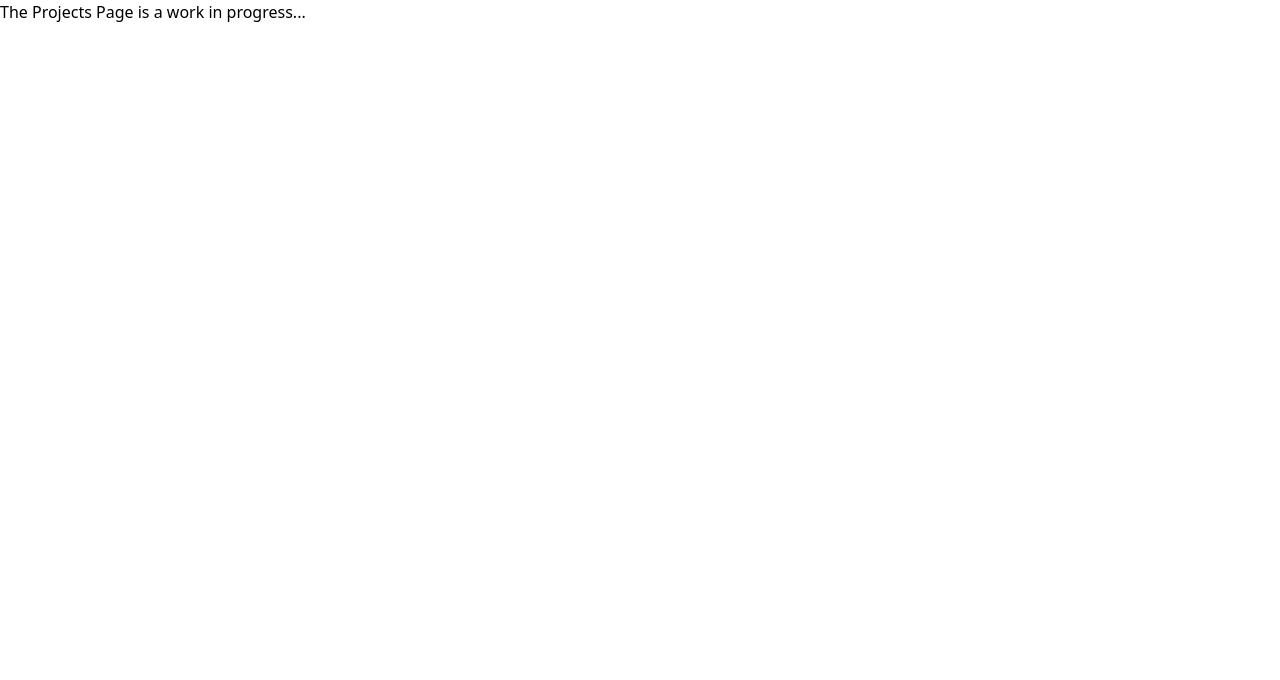
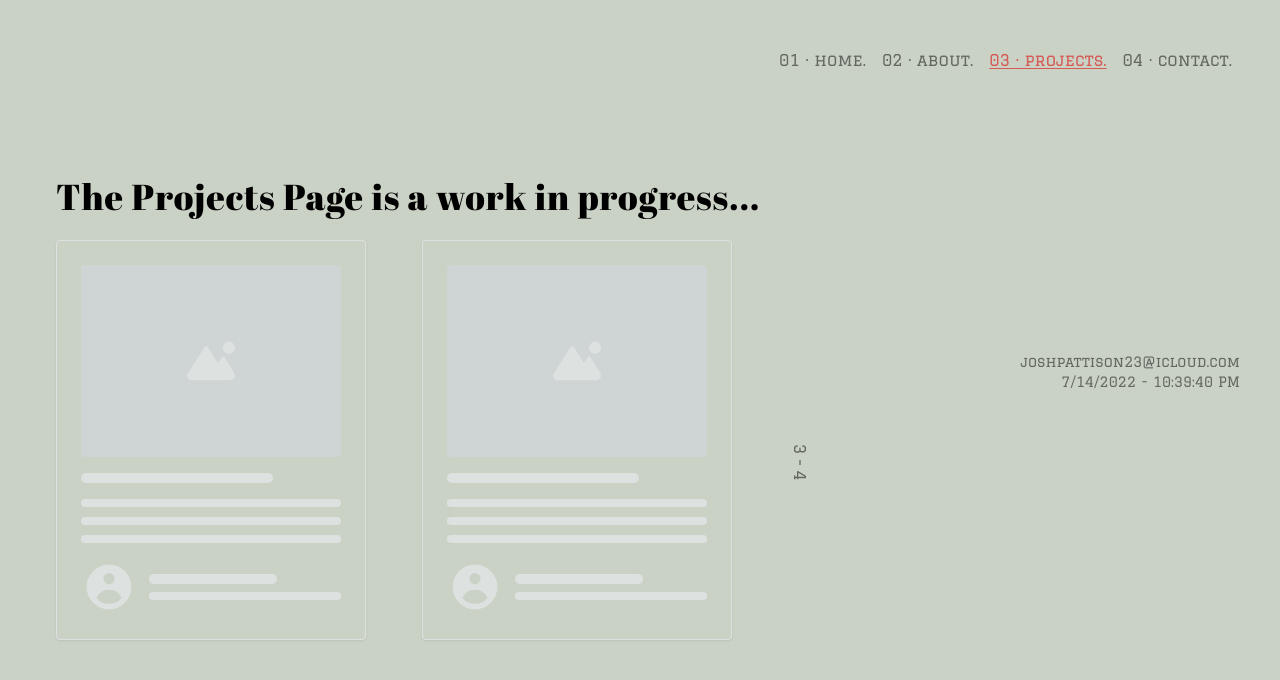
Before and after one commit to pattisoj/portfolio, a Next.js app: page /projects in a window 1280 px wide. Shown: the top 680 px of the page. Built offline with nearby package versions, Linux system fonts and the light colour scheme.

Commit message:
Added work in progress screens

```diff
--- a/pages/about.js
+++ b/pages/about.js
@@ -1,3 +1,51 @@
+import Head from "next/head";
+import CursorTracker from "../components/CursorTracker";
+import NavBar from "../components/NavBar";
+import PageNumber from "../components/PageNumber";
+
 export default function About() {
-  return <h1>The About Page is a work in progress...</h1>;
+  return (
+    <>
+      <Head>
+        <title>Josh Pattison</title>
+      </Head>
+      <div className="flex flex-col w-screen  h-screen bg-cover bg-right sm:bg-center bg-[#cad2c5]">
+        <NavBar activePage={"about"} />
+        <CursorTracker />
+        <PageNumber pageNumber={2} />
+        <h1 className="font-Abril text-2xl sm:text-4xl tracking-wide mt-24 ml-14">
+          The About Page is a work in progress...
+        </h1>
+        <br />
+        {/* Below is a Skeleton placeholder that can be removed
+        after content is on the page */}
+        <div
+          role="status"
+          className="space-y-8 animate-pulse md:space-y-0 md:space-x-8 md:flex md:items-center ml-14"
+        >
+          <div className="flex justify-center items-center w-full h-48 bg-gray-300 rounded sm:w-96 dark:bg-gray-700">
+            <svg
+              className="w-12 h-12 text-gray-200"
+              xmlns="http://www.w3.org/2000/svg"
+              aria-hidden="true"
+              fill="currentColor"
+              viewBox="0 0 640 512"
+            >
+              <path d="M480 80C480 35.82 515.8 0 560 0C604.2 0 640 35.82 640 80C640 124.2 604.2 160 560 160C515.8 160 480 124.2 480 80zM0 456.1C0 445.6 2.964 435.3 8.551 426.4L225.3 81.01C231.9 70.42 243.5 64 256 64C268.5 64 280.1 70.42 286.8 81.01L412.7 281.7L460.9 202.7C464.1 196.1 472.2 192 480 192C487.8 192 495 196.1 499.1 202.7L631.1 419.1C636.9 428.6 640 439.7 640 450.9C640 484.6 612.6 512 578.9 512H55.91C25.03 512 .0006 486.1 .0006 456.1L0 456.1z" />
+            </svg>
+          </div>
+          <div className="w-full">
+            <div className="h-2.5 bg-gray-200 rounded-full dark:bg-gray-700 w-48 mb-4"></div>
+            <div className="h-2 bg-gray-200 rounded-full dark:bg-gray-700 max-w-[480px] mb-2.5"></div>
+            <div className="h-2 bg-gray-200 rounded-full dark:bg-gray-700 max-w-[540px] mb-2.5"></div>
+            <div className="h-2 bg-gray-200 rounded-full dark:bg-gray-700 max-w-[440px] mb-2.5"></div>
+            <div className="h-2 bg-gray-200 rounded-full dark:bg-gray-700 max-w-[460px] mb-2.5"></div>
+            <div className="h-2 bg-gray-200 rounded-full dark:bg-gray-700 max-w-[360px]"></div>
+          </div>
+          <span className="sr-only">Loading...</span>
+        </div>
+        {/* End of Skeleton */}
+      </div>
+    </>
+  );
 }
--- a/pages/contact.js
+++ b/pages/contact.js
@@ -1,3 +1,47 @@
+import Head from "next/head";
+import NavBar from "../components/NavBar.js";
+import CursorTracker from "../components/CursorTracker.js";
+import PageNumber from "../components/PageNumber";
+
 export default function Contact() {
-  return <h1>The Contact Page is a work in progress...</h1>;
+  return (
+    <>
+      <Head>
+        <title>Josh Pattison</title>
+      </Head>
+      <div className="flex flex-col w-screen  h-screen bg-cover bg-right sm:bg-center bg-[#cad2c5]">
+        <NavBar activePage={"contact"} />
+        <CursorTracker />
+        <PageNumber pageNumber={4} />
+        <h1 className="font-Abril text-2xl sm:text-4xl tracking-wide mt-24 ml-14">
+          The Contact Page is a work in progress...
+        </h1>
+        {/* Below is a Skeleton placeholder that can be removed
+        after content is on the page */}
+        <div role="status" className="animate-pulse mt-10">
+          <div className="h-2.5 bg-gray-300 rounded-full dark:bg-gray-700 max-w-[640px] mb-2.5 mx-auto"></div>
+          <div className="h-2.5 mx-auto bg-gray-300 rounded-full dark:bg-gray-700 max-w-[540px]"></div>
+          <div className="flex justify-center items-center mt-4">
+            <svg
+              className="mr-2 w-10 h-10 text-gray-200 dark:text-gray-700"
+              aria-hidden="true"
+              fill="currentColor"
+              viewBox="0 0 20 20"
+              xmlns="http://www.w3.org/2000/svg"
+            >
+              <path
+                fillRule="evenodd"
+                d="M18 10a8 8 0 11-16 0 8 8 0 0116 0zm-6-3a2 2 0 11-4 0 2 2 0 014 0zm-2 4a5 5 0 00-4.546 2.916A5.986 5.986 0 0010 16a5.986 5.986 0 004.546-2.084A5 5 0 0010 11z"
+                clipRule="evenodd"
+              ></path>
+            </svg>
+            <div className="w-20 h-2.5 bg-gray-200 rounded-full dark:bg-gray-700 mr-3"></div>
+            <div className="w-24 h-2 bg-gray-200 rounded-full dark:bg-gray-700"></div>
+          </div>
+          <span className="sr-only">Loading...</span>
+        </div>
+        {/* End of Skeleton */}
+      </div>
+    </>
+  );
 }
--- a/pages/projects.js
+++ b/pages/projects.js
@@ -1,3 +1,108 @@
+import Head from "next/head";
+import NavBar from "../components/NavBar.js";
+import CursorTracker from "../components/CursorTracker.js";
+import PageNumber from "../components/PageNumber";
+
 export default function Projects() {
-  return <h1>The Projects Page is a work in progress...</h1>;
+  return (
+    <>
+      <Head>
+        <title>Josh Pattison</title>
+      </Head>
+      <div className="flex flex-col w-screen  h-screen bg-cover bg-right sm:bg-center bg-[#cad2c5]">
+        <NavBar activePage={"projects"} />
+        <CursorTracker />
+        <PageNumber pageNumber={3} />
+        <h1 className="font-Abril text-2xl sm:text-4xl tracking-wide mt-24 ml-14">
+          The Projects Page is a work in progress...
+        </h1>
+        <br />
+        {/* Below is a Skeleton placeholder that can be removed
+        after content is on the page */}
+        <div className="flex justify-start">
+          <div
+            role="status"
+            className="ml-14 p-4 max-w-sm rounded border border-gray-200 shadow animate-pulse md:p-6 dark:border-gray-700"
+          >
+            <div className="flex justify-center items-center mb-4 h-48 bg-gray-300 rounded dark:bg-gray-700">
+              <svg
+                className="w-12 h-12 text-gray-200 dark:text-gray-600"
+                xmlns="http://www.w3.org/2000/svg"
+                aria-hidden="true"
+                fill="currentColor"
+                viewBox="0 0 640 512"
+              >
+                <path d="M480 80C480 35.82 515.8 0 560 0C604.2 0 640 35.82 640 80C640 124.2 604.2 160 560 160C515.8 160 480 124.2 480 80zM0 456.1C0 445.6 2.964 435.3 8.551 426.4L225.3 81.01C231.9 70.42 243.5 64 256 64C268.5 64 280.1 70.42 286.8 81.01L412.7 281.7L460.9 202.7C464.1 196.1 472.2 192 480 192C487.8 192 495 196.1 499.1 202.7L631.1 419.1C636.9 428.6 640 439.7 640 450.9C640 484.6 612.6 512 578.9 512H55.91C25.03 512 .0006 486.1 .0006 456.1L0 456.1z" />
+              </svg>
+            </div>
+            <div className="h-2.5 bg-gray-200 rounded-full dark:bg-gray-700 w-48 mb-4"></div>
+            <div className="h-2 bg-gray-200 rounded-full dark:bg-gray-700 mb-2.5"></div>
+            <div className="h-2 bg-gray-200 rounded-full dark:bg-gray-700 mb-2.5"></div>
+            <div className="h-2 bg-gray-200 rounded-full dark:bg-gray-700"></div>
+            <div className="flex items-center mt-4 space-x-3">
+              <svg
+                className="w-14 h-14 text-gray-200 dark:text-gray-700"
+                aria-hidden="true"
+                fill="currentColor"
+                viewBox="0 0 20 20"
+                xmlns="http://www.w3.org/2000/svg"
+              >
+                <path
+                  fillRule="evenodd"
+                  d="M18 10a8 8 0 11-16 0 8 8 0 0116 0zm-6-3a2 2 0 11-4 0 2 2 0 014 0zm-2 4a5 5 0 00-4.546 2.916A5.986 5.986 0 0010 16a5.986 5.986 0 004.546-2.084A5 5 0 0010 11z"
+                  clipRule="evenodd"
+                ></path>
+              </svg>
+              <div>
+                <div className="h-2.5 bg-gray-200 rounded-full dark:bg-gray-700 w-32 mb-2"></div>
+                <div className="w-48 h-2 bg-gray-200 rounded-full dark:bg-gray-700"></div>
+              </div>
+            </div>
+            <span className="sr-only">Loading...</span>
+          </div>
+          <div
+            role="status"
+            className="ml-14 p-4 max-w-sm rounded border border-gray-200 shadow animate-pulse md:p-6 dark:border-gray-700"
+          >
+            <div className="flex justify-center items-center mb-4 h-48 bg-gray-300 rounded dark:bg-gray-700">
+              <svg
+                className="w-12 h-12 text-gray-200 dark:text-gray-600"
+                xmlns="http://www.w3.org/2000/svg"
+                aria-hidden="true"
+                fill="currentColor"
+                viewBox="0 0 640 512"
+              >
+                <path d="M480 80C480 35.82 515.8 0 560 0C604.2 0 640 35.82 640 80C640 124.2 604.2 160 560 160C515.8 160 480 124.2 480 80zM0 456.1C0 445.6 2.964 435.3 8.551 426.4L225.3 81.01C231.9 70.42 243.5 64 256 64C268.5 64 280.1 70.42 286.8 81.01L412.7 281.7L460.9 202.7C464.1 196.1 472.2 192 480 192C487.8 192 495 196.1 499.1 202.7L631.1 419.1C636.9 428.6 640 439.7 640 450.9C640 484.6 612.6 512 578.9 512H55.91C25.03 512 .0006 486.1 .0006 456.1L0 456.1z" />
+              </svg>
+            </div>
+            <div className="h-2.5 bg-gray-200 rounded-full dark:bg-gray-700 w-48 mb-4"></div>
+            <div className="h-2 bg-gray-200 rounded-full dark:bg-gray-700 mb-2.5"></div>
+            <div className="h-2 bg-gray-200 rounded-full dark:bg-gray-700 mb-2.5"></div>
+            <div className="h-2 bg-gray-200 rounded-full dark:bg-gray-700"></div>
+            <div className="flex items-center mt-4 space-x-3">
+              <svg
+                className="w-14 h-14 text-gray-200 dark:text-gray-700"
+                aria-hidden="true"
+                fill="currentColor"
+                viewBox="0 0 20 20"
+                xmlns="http://www.w3.org/2000/svg"
+              >
+                <path
+                  fillRule="evenodd"
+                  d="M18 10a8 8 0 11-16 0 8 8 0 0116 0zm-6-3a2 2 0 11-4 0 2 2 0 014 0zm-2 4a5 5 0 00-4.546 2.916A5.986 5.986 0 0010 16a5.986 5.986 0 004.546-2.084A5 5 0 0010 11z"
+                  clipRule="evenodd"
+                ></path>
+              </svg>
+              <div>
+                <div className="h-2.5 bg-gray-200 rounded-full dark:bg-gray-700 w-32 mb-2"></div>
+                <div className="w-48 h-2 bg-gray-200 rounded-full dark:bg-gray-700"></div>
+              </div>
+            </div>
+            <span className="sr-only">Loading...</span>
+          </div>
+        </div>
+        {/* End of Skeleton */}
+      </div>
+    </>
+  );
 }
```
